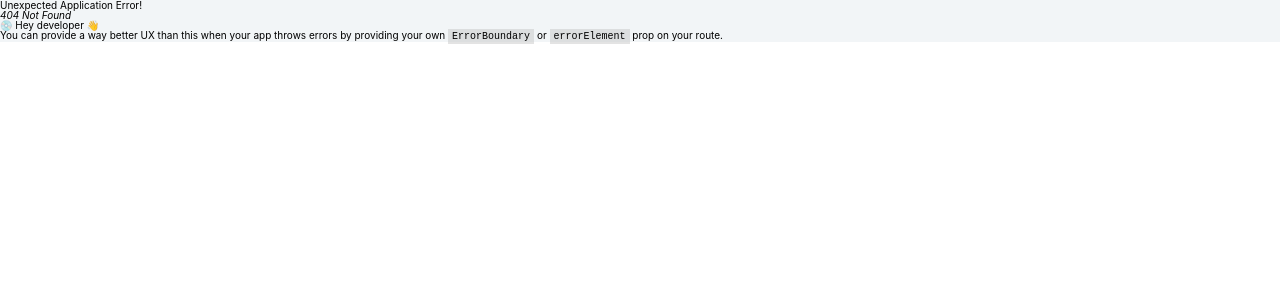
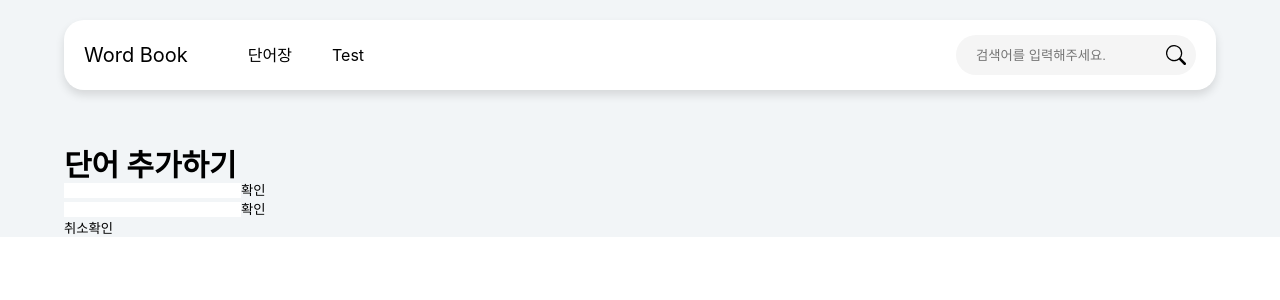
Before and after one commit to Shape2ee/Word-book, a React (Vite) app: page /add in a window 1280 px wide. Before the commit this address had no page. Shown: the top 300 px of the page. Built offline with nearby package versions, Linux system fonts and the light colour scheme; a web font is replaced by a local one.

Commit message:
Markup: Add AddWord Page

```diff
--- a/src/Router.tsx
+++ b/src/Router.tsx
@@ -1,6 +1,7 @@
 import Layout from '@pages/Layout'
 import Main from '@pages/Main'
 import WordTest from '@pages/WordTest'
+import AddWord from '@pages/AddWord'
 
 export const RoutePage = [
   {
@@ -13,6 +14,11 @@ export const RoutePage = [
     element: <WordTest />,
     label: '단어 시험'
   },
+  {
+    path: '/add',
+    element: <AddWord />,
+    label: '단어 추가'
+  },
 ]
 
 export const RouterInfo = [
--- a/src/components/WordList/index.tsx
+++ b/src/components/WordList/index.tsx
@@ -1,37 +1,14 @@
 import React from 'react';
 import $ from './wordList.module.scss'
 import WordItem from '@components/WordItem'
-
-const MOCK_DATA = [
-  {
-    word: 'apple',
-    text: '사과',
-    example: 'i like apple',
-  },
-  {
-    word: 'banana',
-    text: '바나나',
-    example: 'i like banana',
-  },
-]
-
-const MOCK_DATA_ARR = Array(10).fill({}).map((v, i) => {
-  const item = MOCK_DATA[Math.floor(Math.random() * 2)]
-  return {
-    id: 10 - i,
-    word: item.word,
-    text: item.text,
-    example: item.example,
-    timetamp: 1234567890123 + i,
-  }
-})
+import { useAppSelector } from '@hooks/reduxHooks';
 
 const WordList = ({ isEdit }: { isEdit: boolean }) => {
-
+  const wordList = useAppSelector((state) => state.word.wordList)
   return (
     <ul className={$.word_list}>
       {
-        MOCK_DATA_ARR.map((item) => <WordItem {...item} isEdit={isEdit}/>)
+        wordList.map((item) => <WordItem {...item} isEdit={isEdit}/>)
       }
     </ul>
   );
--- a/src/components/Wrapper/wrapper.module.scss
+++ b/src/components/Wrapper/wrapper.module.scss
@@ -2,7 +2,6 @@
 @import  "@styles/_variables.scss";
 .wrapper {
   margin: 0 auto;
-  padding-top: calc(70px + 8rem);
   width: 90%;
   height: 100%;
   max-width: 1800px;
--- a/src/module/wordSlice.tsx
+++ b/src/module/wordSlice.tsx
@@ -1,9 +1,36 @@
 import { createSlice } from '@reduxjs/toolkit'
 import { RootState } from 'src/store'
 
+const MOCK_DATA = [
+  {
+    word: 'apple',
+    text: '사과',
+    example: 'i like apple',
+  },
+  {
+    word: 'banana',
+    text: '바나나',
+    example: 'i like banana',
+  },
+]
+
+const MOCK_DATA_ARR = Array(10).fill({}).map((v, i) => {
+  const item = MOCK_DATA[Math.floor(Math.random() * 2)]
+  return {
+    id: 10 - i,
+    word: item.word,
+    text: item.text,
+    example: item.example,
+    timetamp: 1234567890123 + i,
+  }
+})
+
 interface wordList {
-  id: number
-  text: string
+  id: number,
+  word: string,
+  text: string,
+  example: string,
+  timetamp: number,
 }
 
 interface wordSlice {
@@ -11,7 +38,7 @@ interface wordSlice {
 }
 
 const initialState = {
-  wordList: []
+  wordList: MOCK_DATA_ARR
 }
 
 const wordSlice = createSlice({
--- /dev/null
+++ b/src/pages/AddWord/addWord.module.scss
@@ -0,0 +1,4 @@
+@charset 'utf-8';
+.add_container {
+  padding-top: calc(70px + 8rem);
+}
--- /dev/null
+++ b/src/pages/AddWord/index.tsx
@@ -0,0 +1,28 @@
+import React from 'react';
+import $ from './addWord.module.scss'
+import Title from '@components/Title';
+import Button from '@components/Button'
+
+const AddWord = () => {
+  return (
+    <div className={$.add_container}>
+      <Title text='단어 추가하기'/>
+      <form>
+        <div>
+          <input type={'text'}/>
+          <Button text='확인'/>
+        </div>
+        <div>
+          <input type={'text'}/>
+          <Button text='확인'/>
+        </div>
+        <div>
+          <Button text='취소'/>
+          <Button text='확인'/>
+        </div>
+      </form>
+    </div>
+  );
+};
+
+export default AddWord;
--- a/src/pages/Main/index.tsx
+++ b/src/pages/Main/index.tsx
@@ -1,12 +1,14 @@
 import React, { useState } from 'react';
+import { useAppSelector, useAppDispatch } from '@hooks/reduxHooks';
+import { useNavigate } from 'react-router-dom';
 import $ from './main.module.scss'
 import Title from '@components/Title';
 import Button from '@components/Button';
 import Icon from '@components/Icon';
 import WordList from '@components/WordList';
-import { useAppSelector } from '@hooks/reduxHooks';
 
 const Main = () => {
+  const navigate = useNavigate()
   const wordList = useAppSelector((state) => state.word.wordList)
   console.log(wordList)
   const [edit, setEdit] = useState<boolean>(false)
@@ -27,13 +29,12 @@ const Main = () => {
 
   const handleClickAdd = () => {
     console.log('add')
+    navigate('/add')
   }
 
   const handleAllChecked = () => {
     console.log('handleAllChecked')
   }
-
-
 
   return (
     <div className={$.main_contianer}>
--- a/src/pages/Main/main.module.scss
+++ b/src/pages/Main/main.module.scss
@@ -1,5 +1,6 @@
 @charset 'utf-8';
 .main_contianer {
+  padding-top: calc(70px + 8rem);
   padding-bottom: 12rem;
 
   .title_wrap {
```
